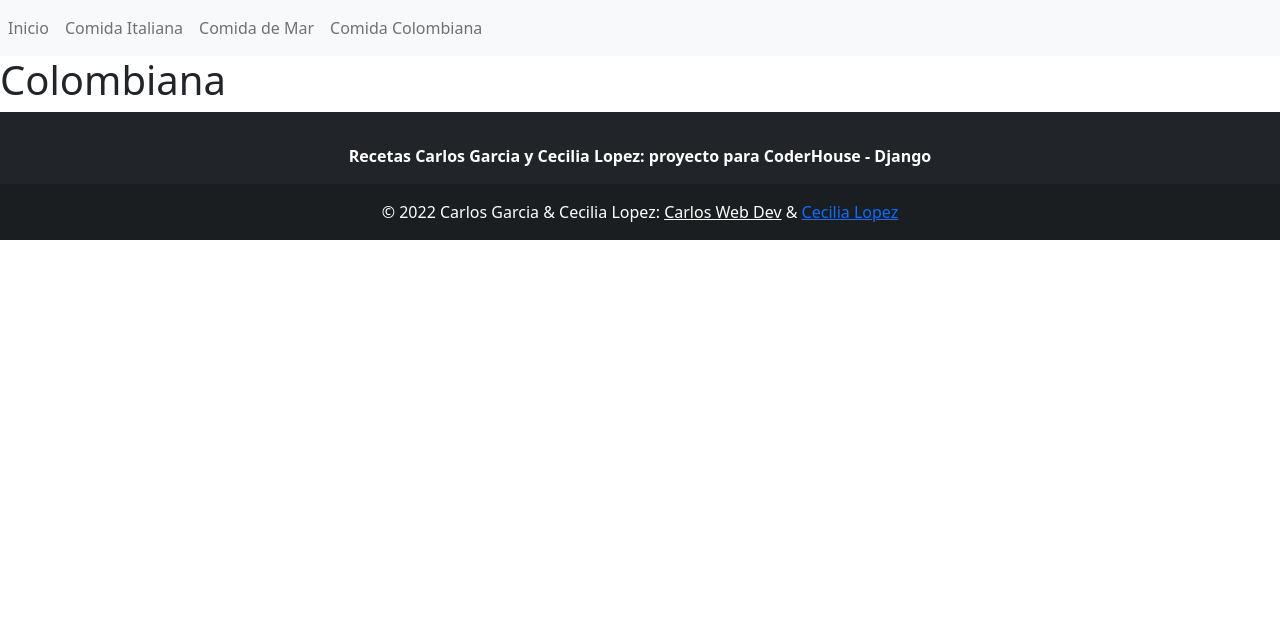
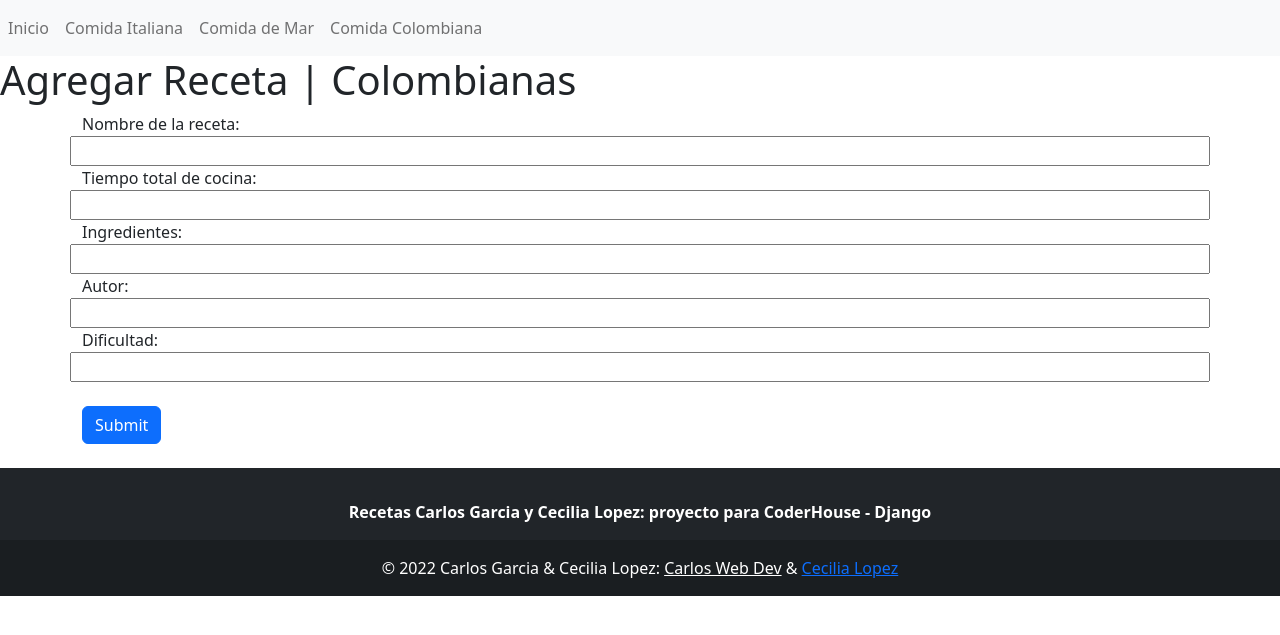
Before and after one commit to CarlosGarciaWeb/Django-recetas, a Django app: page /recetas-colombiana/ in a window 1280 px wide. Shown: the top 635 px of the page. Run offline with Django 4.2, Linux system fonts and the light colour scheme.

Commit message:
Cecilia add forms to recipes pages.

```diff
--- a/my_app/templates/my_app/colombiana.html
+++ b/my_app/templates/my_app/colombiana.html
@@ -2,7 +2,43 @@
 
 
 {% block content %}
+    <h1>Agregar Receta | Colombianas</h1>
+    <div class="container">
+        <form action="" method="POST">
+            {% csrf_token %}
+            <div class="form-group row">
 
-    <h1>Colombiana</h1>
+                <label for="">Nombre de la receta:</label>
+                <input type="text" id="receta" name="receta">
 
-{% endblock %}
+            </div>
+            <div class="form-group row">
+
+                <label for="">Tiempo total de cocina:</label>
+                <input type="text" id="tiempo" name="tiempo">
+
+            </div>
+            <div class="form-group row">
+
+                <label for="">Ingredientes:</label>
+                <input type="text" id="ingredientes" name="ingredientes">
+
+            </div>
+            <div class="form-group row">
+
+                <label for="">Autor:</label>
+                <input type="text" id="autor" name="autor">
+
+            </div>
+            <div class="form-group row">
+
+                <label for="">Dificultad:</label>
+                <input type="text" id="dificultad" name="dificultad">
+
+            </div>
+            <br>
+            <input class='btn btn-primary'type="submit">
+        </form>
+        <br>
+    </div>
+    {% endblock %}
```
Also changed, not shown: my_app/templates/my_app/italiana.html (+39 -1 lines), my_app/templates/my_app/mar.html (+38 -1 lines).
